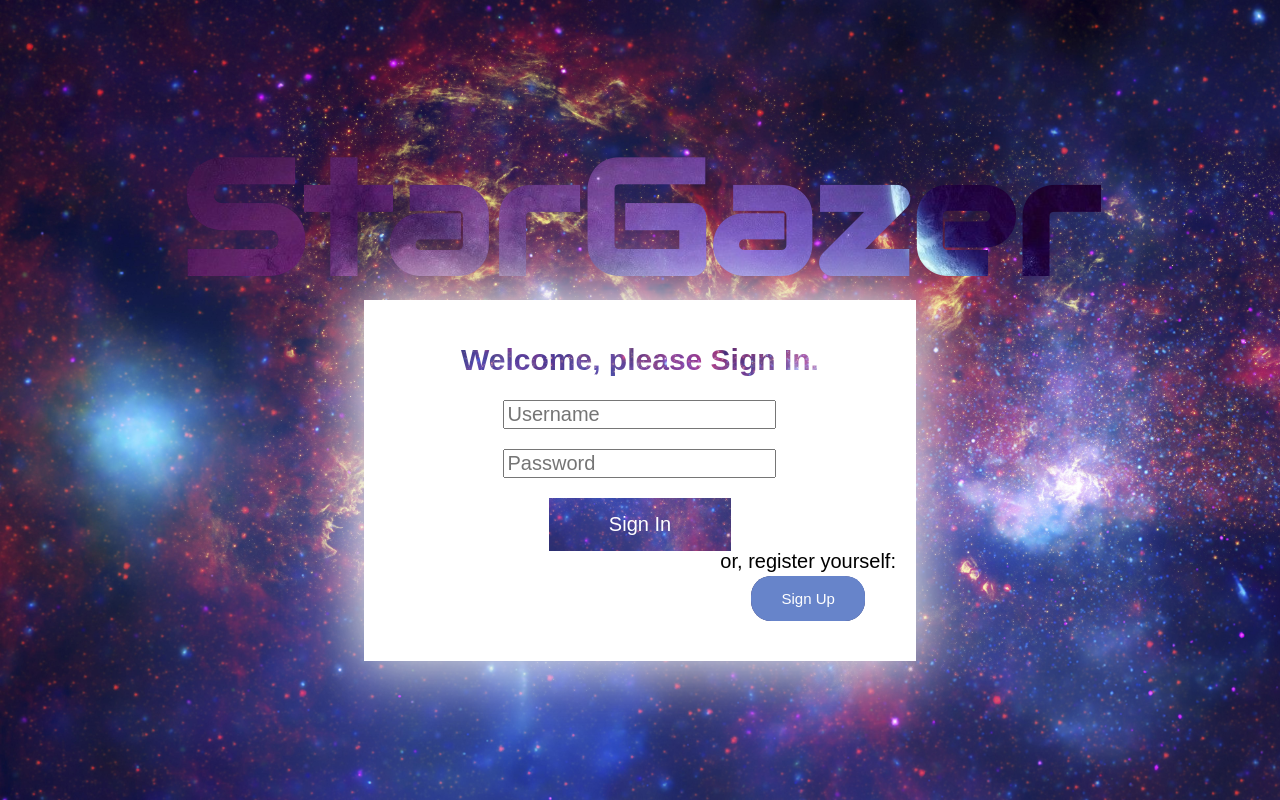
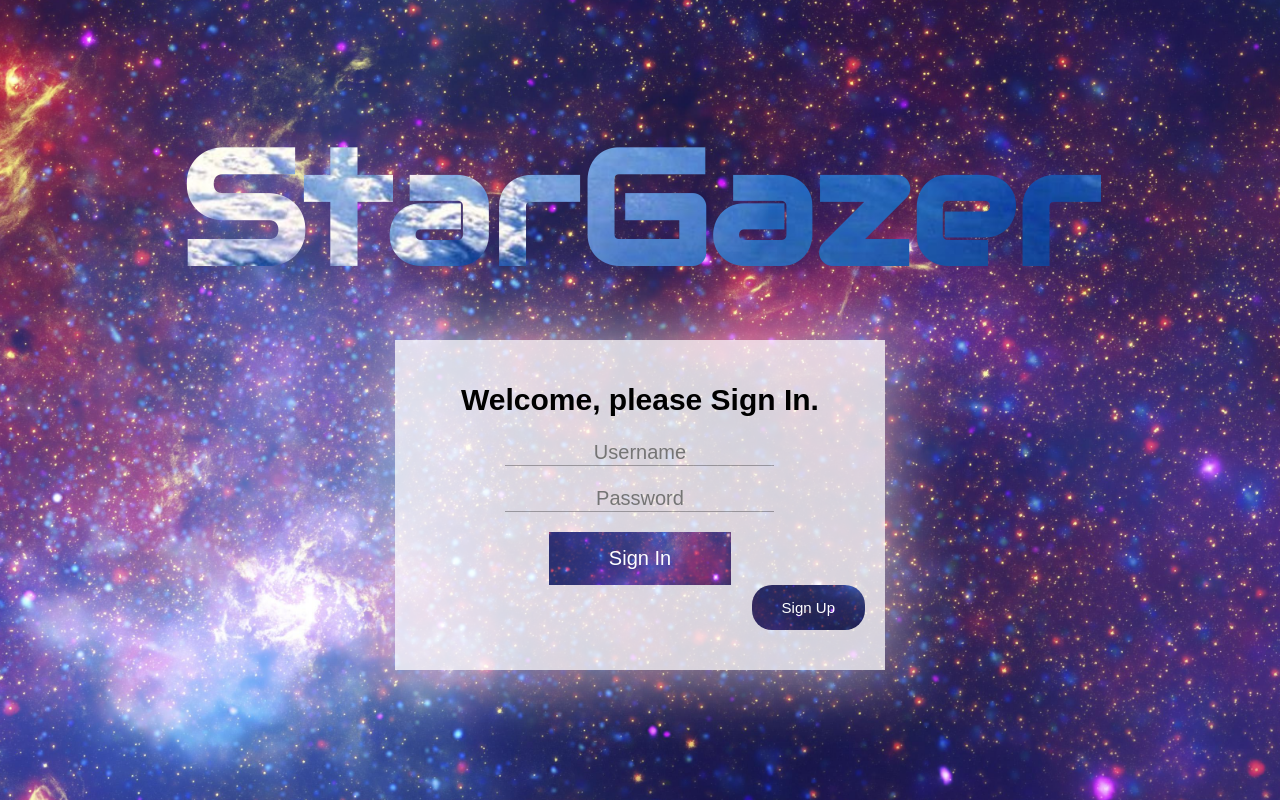
Before and after one commit to MiraculousNightingale/Stargazer, a PHP site: page /signin.php in a window 1280 px wide. Run offline with PHP 8.4, Linux system fonts and the light colour scheme.

Commit message:
Login design

```diff
--- a/css/signin.css
+++ b/css/signin.css
@@ -5,11 +5,20 @@ body {
     background: url('img/space1.jpg');
     background-size: cover;
     background-attachment: fixed;
+    animation: doSpace 60s infinite linear;
+    background-size: 300%;
 }
 
 .content-holder {
     display: inline-block;
     margin: auto;
+}
+
+@keyframes doSpace{
+
+    0%{background-position: right center;}
+    50%{background-position:center;}
+    100%{background-position: right center;}
 }
 
 .stargazer-hdr {
@@ -19,28 +28,40 @@ body {
     font-size: 160px;
     font-weight: 900;
     /*text-shadow: -10px -10px 20px black;*/
-    background: url('img/space3.jpg');
-    background-attachment: fixed;
-    background-size: contain;
+    background: url('img/space_header.jpg');
+/*    background-attachment: fixed;*/
+/*    background-size: contain;*/
     -webkit-text-fill-color: transparent;
     -webkit-background-clip: text;
+/*    background-position: top left;*/
+    background-size: 300%;
+animation: doSpace 60s infinite linear;
 }
 
 .signin-holder {
     display: block;
     margin: auto;
+    margin-top:50px;
     padding: 40px 20px;
-    width: 40vw;
+    width: 450px;
     text-align: center;
     font-size: 20px;
-    background-color: #ffffff;
-    box-shadow: 0 0 60px 10px #ebebeb;
+    background-color: rgba(255,255,255,.8);
+    box-shadow: 0 0 60px 10px rgba(255,255,255,.5);
 }
 
 .signin-holder input {
     display: block;
     margin: 20px auto;
     font-size: 20px;
+    background: none;
+    border:none;
+    text-align: center;
+    outline: none;
+    border-bottom: 1px solid rgba(0,0,0,.3);
+}
+.signin-holder input:focus{
+    border-bottom: 1px solid rgba(0,0,0,1);
 }
 
 /*.btn-frame {*/
@@ -59,52 +80,48 @@ body {
     background: url('img/space1.jpg');
     background-attachment: fixed;
     background-size: contain;
-    transition: 0.4s;
+    transition: 0.1s;
+    cursor: pointer;
 }
 
 .signin-holder .submit-btn:hover {
     box-shadow: 0 0 5px 1px #000000;
 }
 
-/*.btn-clr-overlay {*/
-/*position: absolute;*/
-/*top: 0;*/
-/*left: 0;*/
-/*padding: 15px 60px;*/
-/*background: #6784ca;*/
-/*transition: 0.4s;*/
-/*}*/
+/*MEDIA FEECHAA*/
+@media screen and (max-width:1000px){
+    .stargazer-hdr {
+        font-size: 130px;
+    }
+}
+    @media screen and (max-width:800px){
+    .stargazer-hdr {
+        font-size: 110px;
+        }
+    }
+        @media screen and (max-width:650px){
+    .stargazer-hdr {
+        font-size: 90px;
+    }
+}
 
-/*.signin-holder .submit-btn:hover .btn-clr-overlay {*/
-/*opacity: 0;*/
-/*transition: 0.4s;*/
-/*}*/
 
-/*.signin-holder a {*/
-/*float: right;*/
-/*padding: 5px;*/
-/*color: #6784ca;*/
-/*text-decoration: none;*/
-/*transition: 0.4s;*/
-/*}*/
+/*END MEDIA FEECHAA*/
 
-/*.signin-holder a:hover {*/
-/*color: #ebebeb;*/
-/*background: #6784ca;*/
-/*transition: 0.4s;*/
-/*}*/
 
 .signin-holder h1 {
     padding: 5px 2px;
     font-family: 'Arial', sans-serif;
     font-size: 30px;
     font-weight: 900;
-    background: url('img/space1.jpg');
+/*    background: url('img/space1.jpg');*/
     background-attachment: fixed;
     background-size: contain;
-    -webkit-text-fill-color: transparent;
-    -webkit-background-clip: text;
+/*    -webkit-text-fill-color: transparent;*/
+/*    -webkit-background-clip: text;*/
 }
+
+
 
 /* Test stuff */
 .signup-holder {
@@ -148,16 +165,16 @@ span {
     background-size: contain;
     border-radius: 20px;
     transition: 0.4s;
+    opacity: 0;
 }
 
 .go-back-btn:hover {
     box-shadow: 0 0 5px 1px #000000;
-    transition: 0.4s;
+    transition: 0.1s;
 }
 
 .go-back-btn:hover .go-back-btn-overlay {
-    opacity: 0;
-    transition: 0.4s;
+    transition: 0.1s;
 }
 
 /* END Test Stuff */
--- a/signin.php
+++ b/signin.php
@@ -53,7 +53,7 @@ if (isset($_POST['entry-btn'])) {
             <input type="submit" name="entry-btn" value="Sign In" class="submit-btn">
         </form>
         <div class="signup-holder">
-            <span>or, register yourself:</span>
+<!--            <span>or, register yourself:</span>-->
             <a class="go-back-btn" href="signup.php">
                 <div class="go-back-btn-overlay">Sign Up</div>
                 Sign Up
```
Also changed, not shown: css/img/space_header.jpg (added).
